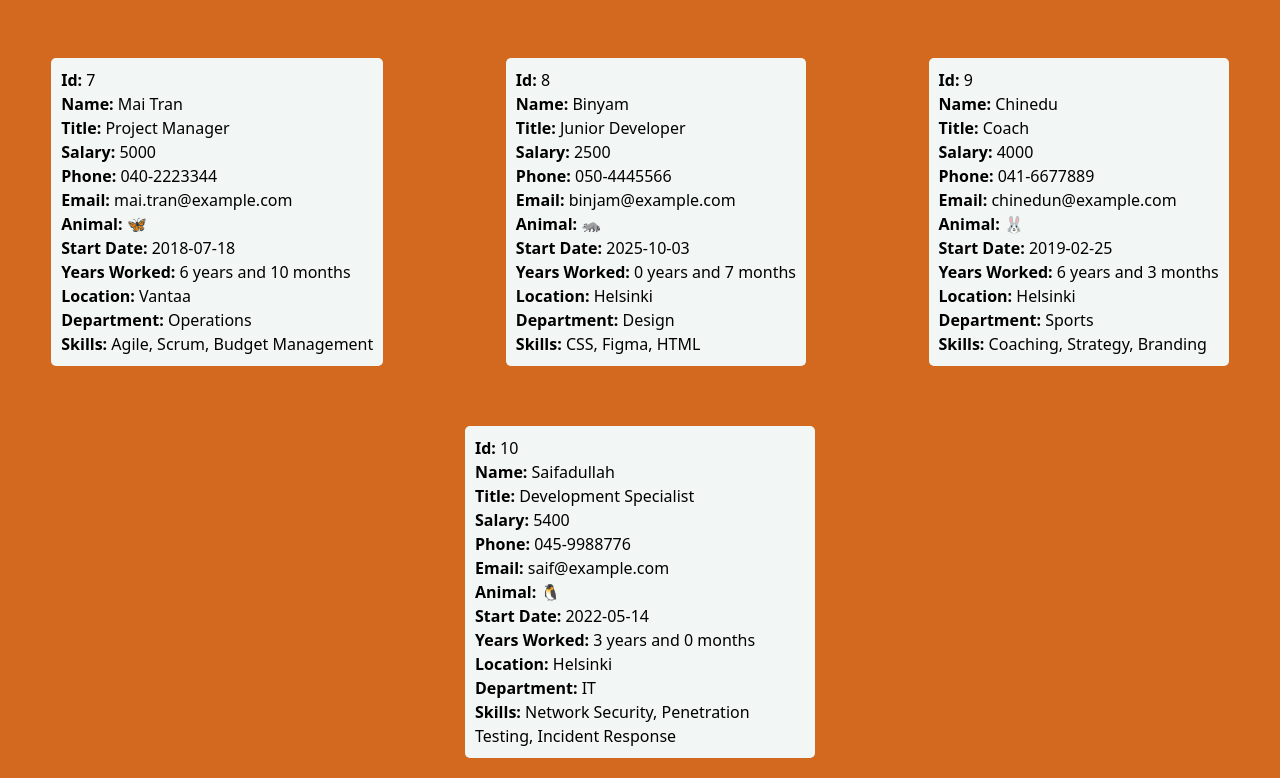
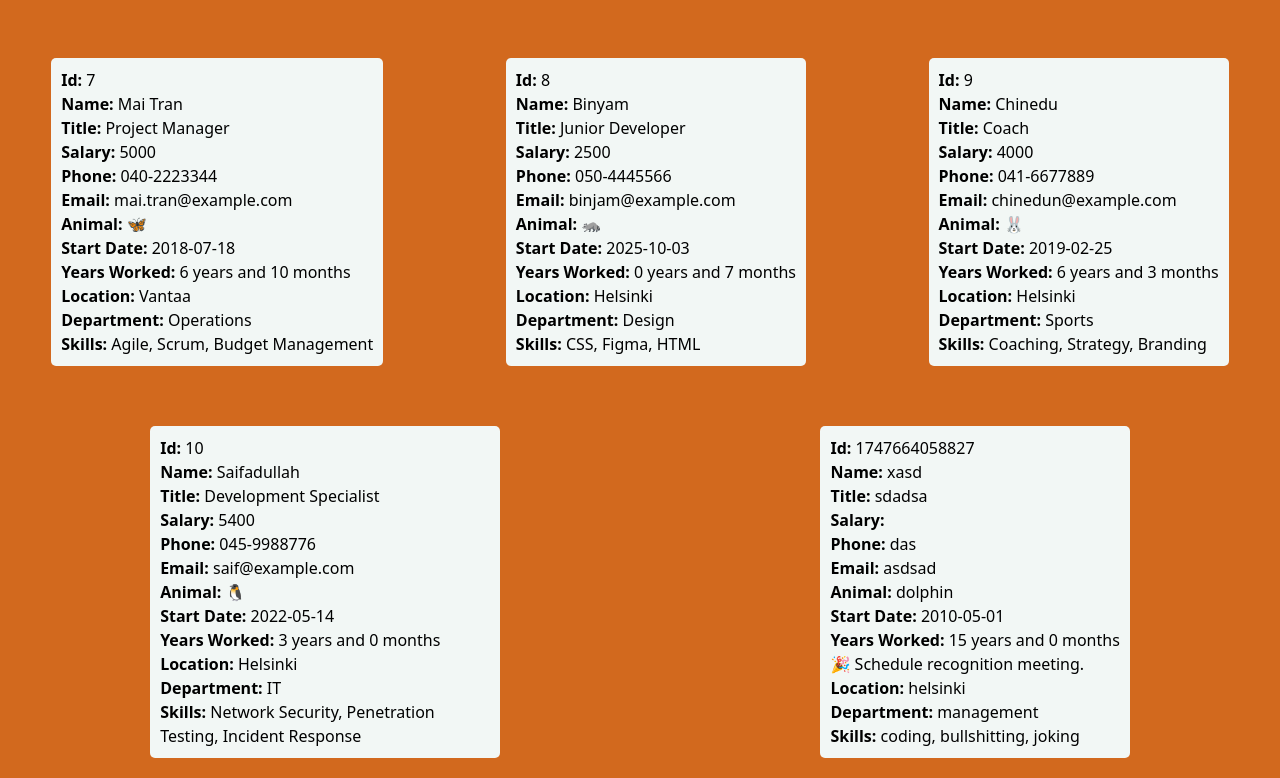
Before and after one commit to Jay-wilco/HRApp, a React (Vite) app: page / in a window 1280 px wide. Shown: the part 837-1615 px from the top of the page. Built offline with nearby package versions, Linux system fonts and the light colour scheme; data requests are answered from the project's data file.

Commit message:
add last parts of step4, should be working now

```diff
--- a/db.json
+++ b/db.json
@@ -1,7 +1,7 @@
 {
   "employees": [
     {
-        "id": 1,
+      "id": "1",
       "name": "Jay Wilco",
       "title": "Commander",
       "salary": 10000,
@@ -11,10 +11,14 @@
       "startDate": "2010-04-01",
       "location": "Helsinki",
       "department": "Management",
-        "skills": ["Recruiting", "Communication", "Employee Relations"]
+      "skills": [
+        "Recruiting",
+        "Communication",
+        "Employee Relations"
+      ]
     },
     {
-        "id": 2,
+      "id": "2",
       "name": "TJ",
       "title": "Senior Developer",
       "salary": 5300,
@@ -24,10 +28,14 @@
       "startDate": "2019-06-15",
       "location": "Seoul",
       "department": "IT",
-        "skills": ["JavaScript", "React", "CSS"]
+      "skills": [
+        "JavaScript",
+        "React",
+        "CSS"
+      ]
     },
     {
-        "id": 3,
+      "id": "3",
       "name": "Margit Tennosaar",
       "title": "Coding Wizard",
       "salary": 6000,
@@ -37,10 +45,14 @@
       "startDate": "2005-04-04",
       "location": "Helsinki",
       "department": "Management",
-        "skills": ["Coding", "CSS", "Running"]
+      "skills": [
+        "Coding",
+        "CSS",
+        "Running"
+      ]
     },
     {
-        "id": 4,
+      "id": "4",
       "name": "Basudev",
       "title": "Junior Developer",
       "salary": 4500,
@@ -50,10 +62,14 @@
       "startDate": "2025-02-05",
       "location": "Nepal",
       "department": "Development",
-        "skills": ["PHP", "React", "Python"]
+      "skills": [
+        "PHP",
+        "React",
+        "Python"
+      ]
     },
     {
-        "id": 5,
+      "id": "5",
       "name": "Femi",
       "title": "Senior Developer",
       "salary": 4700,
@@ -63,10 +79,14 @@
       "startDate": "2021-03-22",
       "location": "Helsinki",
       "department": "Development",
-        "skills": ["Python", "SQL", "React"]
+      "skills": [
+        "Python",
+        "SQL",
+        "React"
+      ]
     },
     {
-        "id": 6,
+      "id": "6",
       "name": "Abdul Majid",
       "title": "Chef",
       "salary": 3600,
@@ -76,10 +96,14 @@
       "startDate": "2016-11-30",
       "location": "Espoo",
       "department": "Kitchen",
-        "skills": ["BBQ", "Cooking", "Dishwashing"]
+      "skills": [
+        "BBQ",
+        "Cooking",
+        "Dishwashing"
+      ]
     },
     {
-        "id": 7,
+      "id": "7",
       "name": "Mai Tran",
       "title": "Project Manager",
       "salary": 5000,
@@ -89,10 +113,14 @@
       "startDate": "2018-07-18",
       "location": "Vantaa",
       "department": "Operations",
-        "skills": ["Agile", "Scrum", "Budget Management"]
+      "skills": [
+        "Agile",
+        "Scrum",
+        "Budget Management"
+      ]
     },
     {
-        "id": 8,
+      "id": "8",
       "name": "Binyam",
       "title": "Junior Developer",
       "salary": 2500,
@@ -102,10 +130,14 @@
       "startDate": "2025-10-03",
       "location": "Helsinki",
       "department": "Design",
-        "skills": ["CSS", "Figma", "HTML"]
+      "skills": [
+        "CSS",
+        "Figma",
+        "HTML"
+      ]
     },
     {
-        "id": 9,
+      "id": "9",
       "name": "Chinedu",
       "title": "Coach",
       "salary": 4000,
@@ -115,10 +147,14 @@
       "startDate": "2019-02-25",
       "location": "Helsinki",
       "department": "Sports",
-        "skills": ["Coaching", "Strategy", "Branding"]
+      "skills": [
+        "Coaching",
+        "Strategy",
+        "Branding"
+      ]
     },
     {
-        "id": 10,
+      "id": "10",
       "name": "Saifadullah",
       "title": "Development Specialist",
       "salary": 5400,
@@ -128,7 +164,28 @@
       "startDate": "2022-05-14",
       "location": "Helsinki",
       "department": "IT",
-        "skills": ["Network Security", "Penetration Testing", "Incident Response"]
+      "skills": [
+        "Network Security",
+        "Penetration Testing",
+        "Incident Response"
+      ]
+    },
+    {
+      "id": 1747664058827,
+      "name": "xasd",
+      "title": "sdadsa",
+      "salary": null,
+      "phone": "das",
+      "email": "asdsad",
+      "animal": "dolphin",
+      "startDate": "2010-05-01",
+      "location": "helsinki",
+      "department": "management",
+      "skills": [
+        "coding",
+        "bullshitting",
+        "joking"
+      ]
     }
   ]
 }
--- a/src/pages/AddEmployee.css
+++ b/src/pages/AddEmployee.css
@@ -17,7 +17,6 @@
 }
 
 .addForm input {
-  background-color: #fff;
   width: 75%;
   padding: 12px;
   margin: 10px 0;
@@ -33,7 +32,7 @@
 }
 
 .addForm button {
-  width: 50%;
+  width: 100%;
   padding: 12px;
   background-color: #4caf50;
   color: #fff;
--- a/src/pages/AddEmployee.jsx
+++ b/src/pages/AddEmployee.jsx
@@ -34,9 +34,28 @@ const AddEmployee = ({ onAddEmployee, employees }) => {
       skills: formData.skills.split(",").map((skill) => skill.trim()),
     };
 
-    onAddEmployee((prevEmployees) => [...prevEmployees, newEmployee]);
-
-    navigate("/");
+    axios
+      .post("http://localhost:3001/employees", newEmployee)
+      .then((res) => {
+        onAddEmployee([...employees, res.data]);
+        navigate("/");
+        setFormData({
+          name: "",
+          title: "",
+          salary: "",
+          phone: "",
+          email: "",
+          animal: "",
+          startDate: "",
+          location: "",
+          department: "",
+          skills: "",
+        });
+      })
+      .catch((err) => {
+        console.error("failed to add employee", err);
+      });
+    // onAddEmployee((prevEmployees) => [...prevEmployees, newEmployee]);
   };
 
   return (
```
Lines whose indentation alone changed are shown as unchanged.
